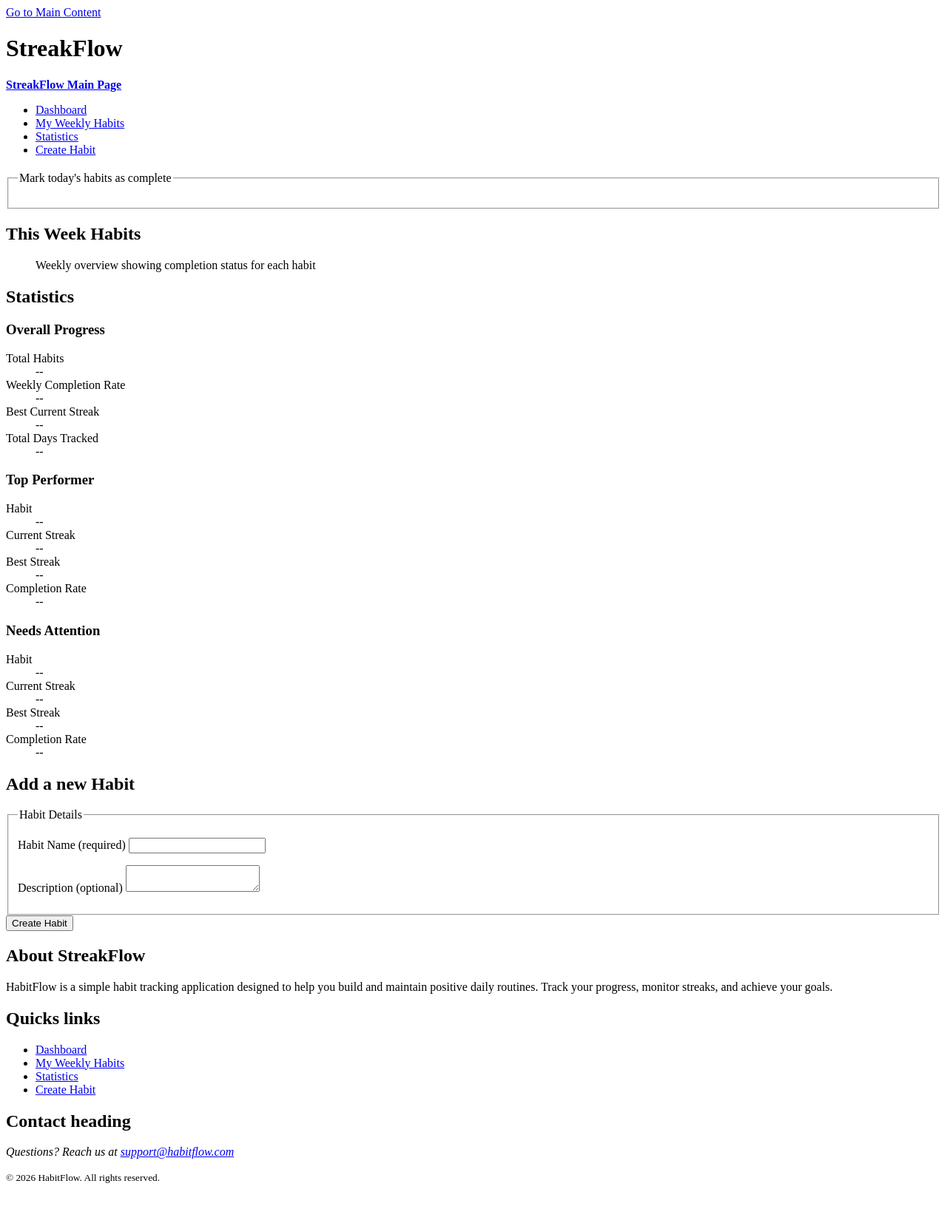
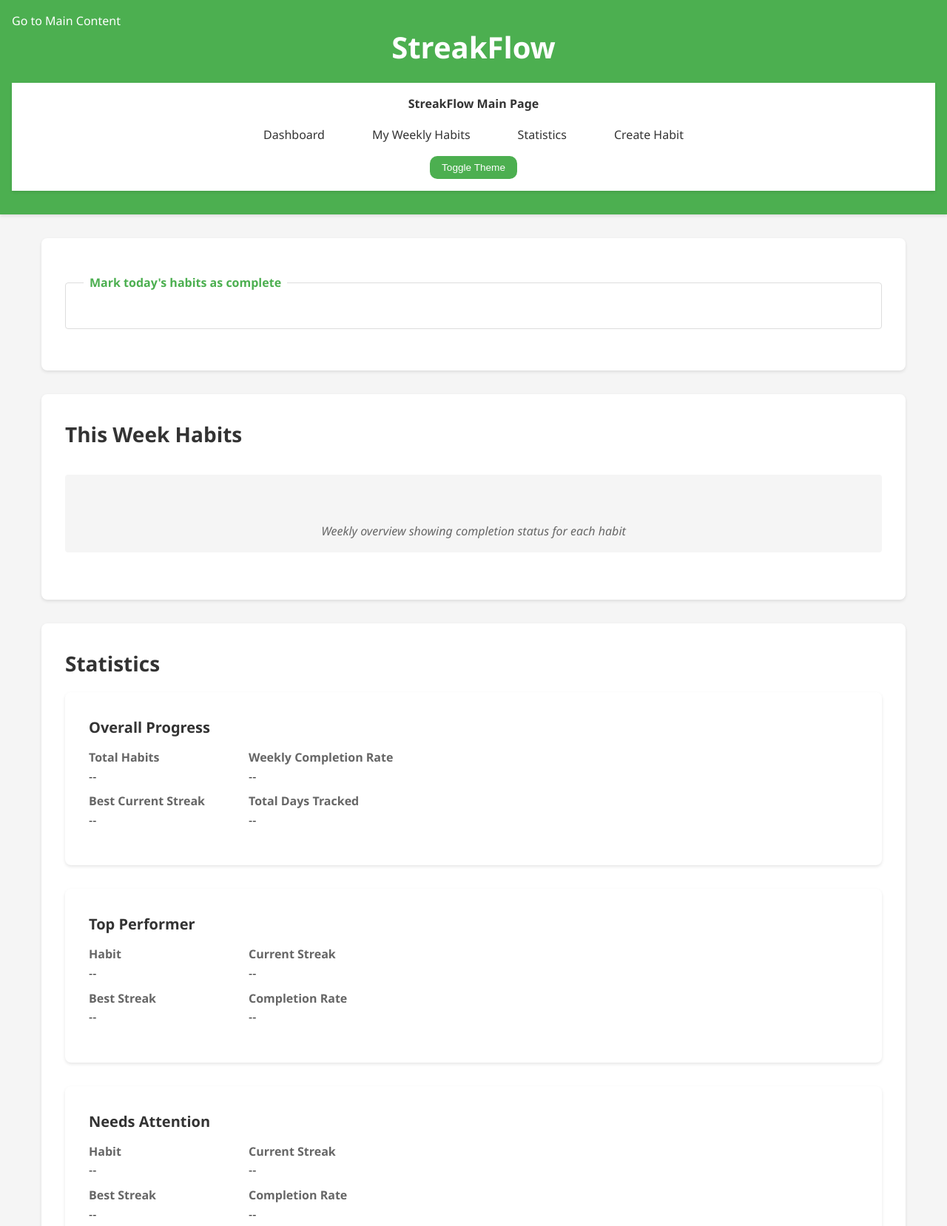
Before and after one commit to HeleneQ/streakflow, a plain HTML site: page frontend/index.html in a window 1280 px wide. Shown: the top 1658 px of the page at 74% size. Before the commit the page ends 1617 px from the top, so only its background shows below. Drawn offline with Linux system fonts and the light colour scheme; a script that the page names is missing.

Commit message:
create: css; feat: add button to toggle theme in index.html

```diff
--- a/frontend/index.html
+++ b/frontend/index.html
@@ -1,7 +1,7 @@
 <!DOCTYPE html>
 <html lang="fr">
     <head>
-        <link rel="stylesheet" href="css/style.css" />
+        <link rel="stylesheet" href="style.css" />
         <meta charset="UTF-8">
         <meta name="viewport" content="width=device-width, initial-scale=1.0">
         <meta name="description" content="Web application for tracking habits with streak system and visualization of progress">
@@ -24,6 +24,7 @@
                     <li><a href="#statistics">Statistics</a></li>
                     <li><a href="#create-habit">Create Habit</a></li>
                 </ul>
+                <button id="toggle-theme">Toggle Theme</button>
             </nav>
         </header>
 
--- /dev/null
+++ b/frontend/style.css
@@ -0,0 +1,488 @@
+:root {
+  --primary-color: #4CAF50;
+  --secondary-color: #2196F3;
+  --danger-color: #f44336;
+  --text-dark: #333;
+  --text-light: #666;
+  --bg-light: #f5f5f5;
+  --bg-white: #ffffff;
+  --border-color: #ddd;
+  --shadow: 0 2px 4px rgba(0,0,0,0.1);
+}
+
+* {
+    box-sizing: border-box;
+    margin:0;
+    padding:0;
+}
+
+/*Base styles*/
+
+html{
+    scroll-behavior: smooth;
+}
+
+body{
+    font-family: 'Segoe UI', Tahoma, Geneva, Verdana, sans-serif;
+    line-height: 1.6;
+    color:var(--text-dark);
+    background-color: var(--bg-light);
+}
+
+/*Typography*/
+
+h1{
+    font-size: 2.5rem;
+    margin-bottom: 0.5rem;;
+}
+
+h2{
+    font-size: 1.75rem;
+    margin-bottom: 1rem;
+    color:var(--text-dark);
+}
+
+h3 {
+    font-size: 1.25rem;
+    margin-bottom: 0.75rem;;
+}
+
+p {
+    line-height: 1.8;
+    margin-bottom: 1rem;
+}
+
+a[href="#main"] {
+    position:absolute;
+    top:0;
+    left:0;
+    background-color: var(--primary-color);
+    color:white;
+    padding:1rem;
+    text-decoration: none;
+    z-index:100;
+}
+
+/* header*/
+
+header{
+    background-color:var(--primary-color);
+    color:white;
+    padding: 2rem 1rem;
+    text-align: center;
+    box-shadow: var(--shadow);
+}
+
+header h1{
+    color:white;
+}
+
+/*Navigation*/
+nav {
+    background-color: white;
+    padding: 1rem;
+    box-shadow: var(--shadow);
+    margin-top: 1rem;
+}
+
+nav[href="/"] {
+    display:block;
+    margin-bottom: 1rem;
+    color: var(--primary-color);
+    text-decoration: none;
+    font-size: 1.1rem;
+}
+
+nav ul {
+    list-style-type: none;
+    display: flex;
+    justify-content: center;
+    gap: 2rem;
+    flex-wrap: wrap;
+    margin-top:1rem;
+}
+
+nav a {
+    color: var(--text-dark);
+    text-decoration: none;
+    padding: 0.5rem 1rem;
+    transition: color 0.3s;
+}
+
+nav a:hover{
+    color: var(--primary-color);
+    text-decoration: underline;
+}
+
+nav button {
+    background-color: var(--primary-color);
+    color:white;
+    border:none;
+    margin-top: 1rem;
+    padding: 0.5rem 1rem;
+    border-radius: 10px;
+    cursor: pointer;
+    font-size: 0.85rem;
+    font-weight: 500;
+}
+
+/*Main content*/
+
+main{
+    max-width: 1200px;
+    margin: 2rem auto;
+    padding: 0 1rem;
+}
+
+/*Articles and sections*/
+
+article, section{
+    background-color: var(--bg-white);
+    padding: 2rem;
+    margin-bottom: 2rem;
+    box-shadow: var(--shadow);
+    border-radius: 8px;
+}
+
+
+/*Forms*/
+fieldset{
+    border: 1px solid var(--border-color);
+    padding: 1.5rem;
+    margin-bottom: 1.5rem;
+    border-radius: 4px;
+}
+
+legend {
+    padding: 0 0.5rem;
+    font-weight: bold;
+    color:var(--primary-color);
+}
+
+label{
+    display: block;
+    margin-bottom: 0.5rem;
+    font-weight: 500;
+}
+
+input[type="text"], textarea, select{
+    width: 100%;
+    padding: 0.75rem;
+    margin-bottom: 1rem;
+    border: 1px solid var(--border-color);
+    border-radius: 4px;
+    font-family:inherit;
+}
+
+input[type="checkbox"], input[type="radio"]{
+    margin-right: 0.5rem;
+}
+
+fieldset ul{
+    list-style-type: none;
+}
+
+fieldset li{
+    margin-bottom: 0.75rem;
+    padding: 0.5rem;
+}
+
+fieldset li:hover{
+    background-color: var(--bg-light);
+    border-radius: 4px;
+}
+
+button{
+    background-color: var(--primary-color);
+    color:white;
+    border:none;
+    padding: 0.75rem 2rem;
+    border-radius: 4px;
+    cursor: pointer;
+    font-size: 1rem;
+    font-weight: 500;
+}
+
+button:hover{
+    background-color: #45a049;
+}
+
+/*Table*/
+
+table{
+    width: 100%;
+    border-collapse: collapse;
+    margin: 1rem 0;
+}
+
+caption{
+    font-size: 1.1rem;
+    font-weight: bold;
+    margin-bottom: 1rem;
+}
+
+th, td{
+    padding: 0.75rem;
+    text-align: left;
+    border: 1px solid var(--border-color);
+}
+
+thead th{
+    background-color: var(--primary-color);
+    color: white;
+    font-weight: bold;
+}
+
+tbody tr:hover{
+    background-color: var(--bg-light);
+}
+
+
+/*Lists*/
+
+dl{
+    display: grid;
+    grid-template-columns: 200px 1fr;
+    gap: 0.5rem 1rem;
+    margin-bottom: 1rem;
+}
+
+dt{
+    font-weight: bold;
+    color:var(--text-light);
+}
+
+dd{
+    margin:0;
+}
+
+
+/*Figures*/
+
+figure{
+    margin: 2rem 0;
+    padding: 1rem;
+    background-color: var(--bg-light);
+    border-radius: 4px;
+}
+
+figcaption{
+    margin-top: 1rem;
+    text-align: center;
+    font-style: italic;
+    color: var(--text-light);
+}
+
+
+/*images*/
+
+img{
+    max-width: 100%;
+    height: auto;
+    display: block;
+}
+
+
+/*footer*/
+
+footer{
+    background-color: var(--text-dark);
+    color:#555;
+    padding: 3rem 1rem 2rem;
+    margin-top: 3rem;
+}
+
+footer h2{
+    color:#555;
+    font-size: 1.5rem;
+    margin-top: 2rem;
+}
+
+footer h2:first-child{
+    margin-top:0;
+}
+
+footer ul{
+    list-style-type: none;
+    margin-top: 1rem;
+}
+
+footer li{
+    margin-bottom: 0.5rem;
+}
+
+footer a{
+    color: #64B5F6;
+    text-decoration: none;
+}
+
+footer adress{
+    font-style: normal;
+    margin: 1rem 0;
+}
+
+footer small{
+    display: block;
+    margin-top: 2rem;
+    padding-top: 2rem;
+    border-top: 1px solid #555;
+    text-align: center;
+    color: #999;
+}
+
+/*Dynamic features*/
+
+/* Delete button styles */
+.delete-habit-btn {
+  background-color: var(--danger-color);
+  color: white;
+  border: none;
+  padding: 0.25rem 0.5rem;
+  border-radius: 4px;
+  cursor: pointer;
+  font-size: 0.75rem;
+  margin-left: 1rem;
+}
+
+.delete-habit-btn:hover {
+  background-color: #d32f2f;
+}
+
+/* Streak badge styles */
+.streak-badge {
+  background-color: var(--primary-color);
+  color: white;
+  padding: 0.2rem 0.5rem;
+  border-radius: 12px;
+  font-size: 0.8rem;
+  margin-left: 0.5rem;
+}
+
+/* Table cell status colors */
+.status-done {
+  background-color: #c8e6c9;
+  color: #2e7d32;
+  font-weight: bold;
+}
+
+.status-missed {
+  background-color: #ffcdd2;
+  color: #c62828;
+  font-weight: bold;
+}
+
+.status-pending {
+  background-color: #fff3e0;
+  color: #ef6c00;
+  font-weight: bold;
+}
+
+/* Toast notification styles */
+.toast-container {
+  position: fixed;
+  top: 20px;
+  right: 20px;
+  z-index: 1000;
+  display: flex;
+  flex-direction: column;
+  gap: 10px;
+}
+
+.toast {
+  padding: 1rem 1.5rem;
+  border-radius: 8px;
+  color: white;
+  font-weight: 500;
+  box-shadow: 0 4px 12px rgba(0,0,0,0.15);
+  animation: slideIn 0.3s ease;
+  max-width: 350px;
+}
+
+.toast-success {
+  background-color: var(--primary-color);
+}
+
+.toast-error {
+  background-color: var(--danger-color);
+}
+
+.toast-info {
+  background-color: var(--secondary-color);
+}
+
+@keyframes slideIn {
+  from {
+    transform: translateX(100%);
+    opacity: 0;
+  }
+  to {
+    transform: translateX(0);
+    opacity: 1;
+  }
+}
+
+@keyframes fadeOut {
+  from {
+    opacity: 1;
+  }
+  to {
+    opacity: 0;
+  }
+}
+
+
+/* Dark mode */
+
+body.dark-mode {
+  --primary-color: #66bb6a;
+  --secondary-color: #42a5f5;
+  --danger-color: #ef5350;
+
+  --text-dark: #e0e0e0;
+  --text-light: #b0b0b0;
+
+  --bg-light: #121212;
+  --bg-white: #1e1e1e;
+
+  --border-color: #333;
+  --shadow: 0 2px 8px rgba(0,0,0,0.6);
+}
+
+/* Navigation */
+body.dark-mode nav {
+  background-color: var(--bg-white);
+}
+
+/* Header stays readable */
+body.dark-mode header {
+  background-color: #1b5e20;
+}
+
+/* Footer */
+body.dark-mode footer {
+  background-color: #0d0d0d;
+  color: #aaa;
+}
+
+/* Table header */
+body.dark-mode thead th {
+  background-color: #2e7d32;
+}
+
+/* Hover effects */
+body.dark-mode tbody tr:hover {
+  background-color: #2a2a2a;
+}
+
+body.dark-mode fieldset li:hover {
+  background-color: #2a2a2a;
+}
+
+/* Figure */
+body.dark-mode figure {
+  background-color: #1a1a1a;
+}
+
+/*document.querySelector('#toggle-dark').addEventListener('click', () => {
+  document.body.classList.toggle('dark-mode');
+});*/
```
